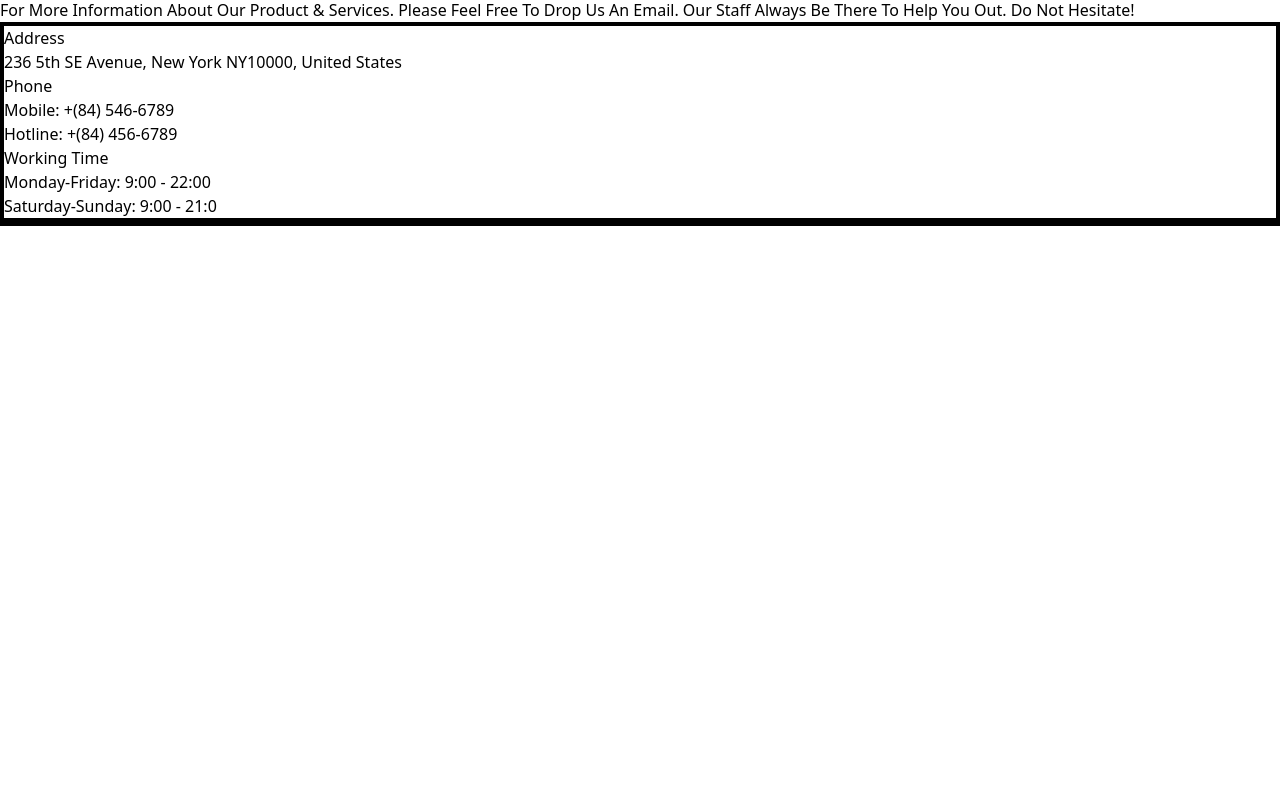
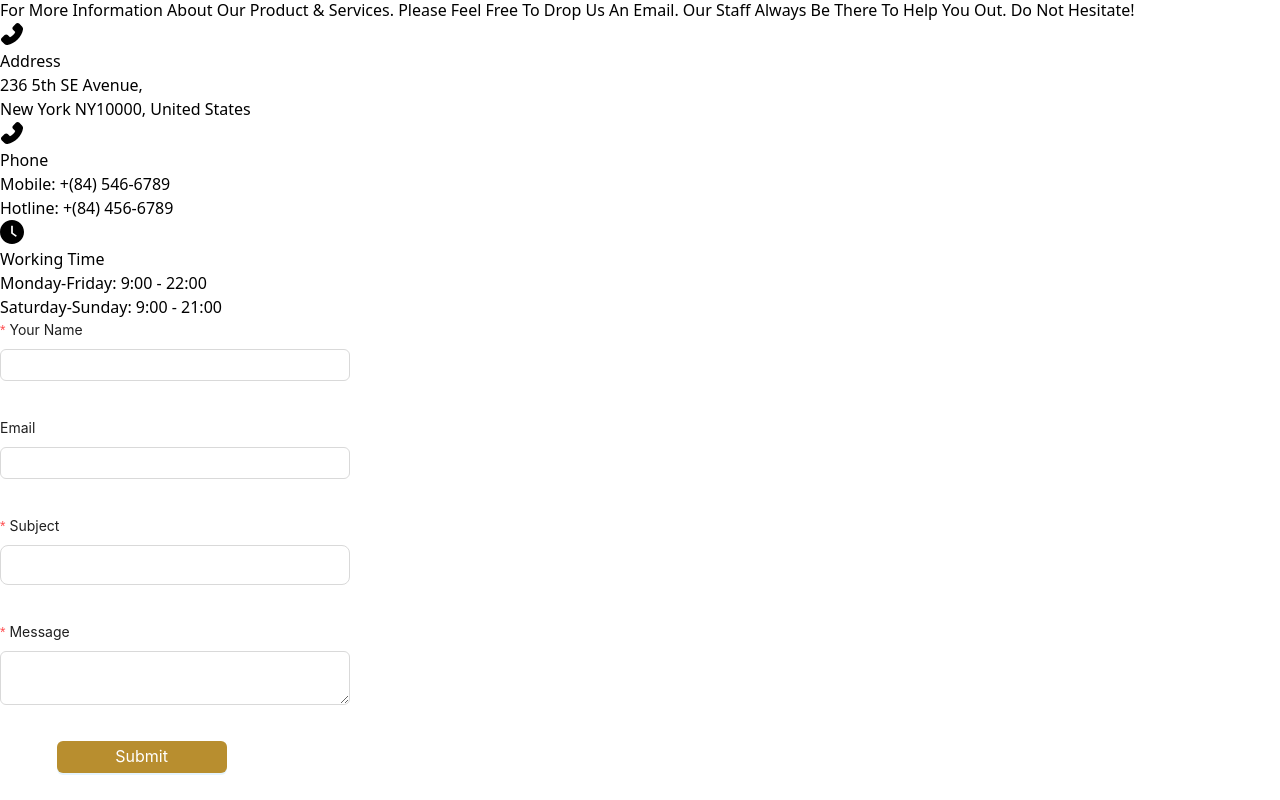
Before and after one commit to Maliktalha123/EccomerceApp, a React (Vite) app: page /contact in a window 1280 px wide. Shown: the part 240-1040 px from the top of the page. Before the commit the page ends 800 px from the top, so only its background shows below. Built offline with nearby package versions, Linux system fonts and the light colour scheme.

Commit message:
Contacts page completed...

```diff
--- a/src/components/Footer.jsx
+++ b/src/components/Footer.jsx
@@ -5,8 +5,8 @@ import { Link } from "react-router-dom";
 
 const Footer = () => {
   return (
-    <footer className=" body-font borderTalha">
-      <div className="max-w-[1440px]  m-auto min-h-[425px] borderTalha">
+    <footer className=" body-font ">
+      <div className="max-w-[1440px]  m-auto min-h-[425px] ">
         <div className="container  px-5 py-12 mx-auto flex md:items-center lg:items-start md:flex-row md:flex-nowrap flex-wrap flex-col">
           <div className="w-64 flex-shrink-0 md:mx-0  text-start md:text-left">
             <Link className="flex title-font font-medium   md:justify-start justify-start mb-12  text-gray-900">
--- /dev/null
+++ b/src/components/FormForContacts.jsx
@@ -0,0 +1,108 @@
+import React from "react";
+import { Button, Form, Input, InputNumber } from "antd";
+const FormForContacts = () => {
+  const layoutt = {
+    labelCol: {
+      span: 8,
+    },
+    wrapperCol: {
+      span: 16,
+    },
+  };
+  const validateMessages = {
+    required: "${label} is required!",
+    types: {
+      email: "${label} is not a valid email!",
+      number: "${label} is not a valid number!",
+    },
+    number: {
+      range: "${label} must be between ${min} and ${max}",
+    },
+  };
+  const onFinish = (values) => {
+    console.log(values);
+  };
+
+  return (
+    <Form
+      name="nest-messages"
+      layout="vertical"
+      onFinish={onFinish}
+      style={{
+        maxWidth: 600,
+
+        width: "350px",
+        display: "flex",
+        flexDirection: "column",
+        gap: "12px",
+      }}
+      validateMessages={validateMessages}
+    >
+      <Form.Item
+        name={["user", "name"]}
+        label="Your Name"
+        rules={[
+          {
+            required: true,
+          },
+        ]}
+        style={{
+          display: "flex",
+          flexDirection: "column",
+        }}
+      >
+        <Input maxLength={30} />
+      </Form.Item>
+      <Form.Item name={["user", "email"]} label="Email">
+        <Input maxLength={30} />
+      </Form.Item>
+
+      <Form.Item
+        name={["user", "subject"]}
+        label="Subject"
+        rules={[
+          {
+            required: true,
+          },
+        ]}
+      >
+        <Input maxLength={100} size="large" />
+      </Form.Item>
+      <Form.Item
+        name={["user", "Message"]}
+        label="Message"
+        rules={[
+          {
+            required: true,
+          },
+        ]}
+      >
+        <Input.TextArea />
+      </Form.Item>
+      <Form.Item
+        wrapperCol={{
+          ...layoutt.wrapperCol,
+          offset: 8,
+        }}
+        style={{
+          display: "flex",
+          alignItems: "start",
+        }}
+      >
+        <Button
+          type="primary"
+          htmlType="submit"
+          style={{
+            backgroundColor: "#B88E2F",
+            width: "170px",
+            fontSize: "16px",
+          }}
+        >
+          Submit
+        </Button>
+      </Form.Item>
+    </Form>
+  );
+};
+
+export default FormForContacts;
--- a/src/pages/About.jsx
+++ b/src/pages/About.jsx
@@ -2,7 +2,9 @@ import React from "react";
 import Header from "../components/Header";
 
 const About = () => {
-  return <div></div>;
+  return <div>
+
+  </div>;
 };
 
 export default About;
--- a/src/pages/Contact.jsx
+++ b/src/pages/Contact.jsx
@@ -1,12 +1,15 @@
 import React from "react";
 import Header from "../components/Header";
 import PageLocation from "../components/PageLocation";
+import FormForContacts from "../components/FormForContacts";
+import Footer from "../components/Footer";
+import { ClockCircleFilled, PhoneFilled } from "@ant-design/icons";
 
 const Contact = () => {
   return (
     <div>
       <PageLocation page="Contact" />
-      <div className="w-[644px] text-center m-auto">
+      <div className="w-[644px] text-center m-auto mt-8">
         <h1 className="text-4xl font-bold">Get In Touch With Us</h1>
         <p>
           For More Information About Our Product & Services. Please Feel Free To
@@ -15,34 +18,49 @@ const Contact = () => {
         </p>
       </div>
 
+      <div className="flex w-3/4 mt-16 m-auto gap-32 ">
+        <div className="flex flex-col mt-4 gap-5">
+          <div className="flex gap-6">
+            <PhoneFilled style={{ fontSize: "24px" }} />
+            <div>
+              <h2 className="text-xl font-bold">Address</h2>
+              <p>
+                236 5th SE Avenue,
+                <br /> New York NY10000, United States
+              </p>
+            </div>
+          </div>
 
-
-
-      <div className="flex w-3/4 borderTalha m-auto">
-        <div className="borderTalha">
+          <div className="flex gap-6">
+            <PhoneFilled style={{ fontSize: "24px" }} />
             <div>
-            <h2 className="text-2xl font-bold">Address</h2>
-            <p>236 5th SE Avenue, New York NY10000, United States</p>
-          </div>
-          <div>
-            <h2 className="text-2xl font-bold">Phone</h2>
+              <h2 className="text-xl font-bold">Phone</h2>
               <p>
                 Mobile: +(84) 546-6789
                 <br />
                 Hotline: +(84) 456-6789
               </p>
             </div>
+          </div>
+
+          <div className="flex gap-6">
+            <ClockCircleFilled style={{ fontSize: "24px" }} />
+
             <div>
-            <h2 className="text-2xl font-bold">Working Time</h2>
+              <h2 className="text-xl font-bold">Working Time</h2>
               <p>
                 Monday-Friday: 9:00 - 22:00
                 <br />
-              Saturday-Sunday: 9:00 - 21:0
+                Saturday-Sunday: 9:00 - 21:00
               </p>
             </div>
           </div>
-        <div className="borderTalha"></div>
         </div>
+        <div className="">
+          <FormForContacts />
+        </div>
+      </div>
+      <Footer />
     </div>
   );
 };
--- a/src/pages/Home.jsx
+++ b/src/pages/Home.jsx
@@ -1,14 +1,10 @@
 import React from "react";
-import Header from "../components/Header";
 import Footer from "../components/Footer";
-import PageLocation from "../components/PageLocation";
 
 const Home = () => {
   return (
     <div>
-      <PageLocation
-      page = "Home"
-      />
+
       <Footer />
     </div>
   );
```
Lines whose indentation alone changed are shown as unchanged.
